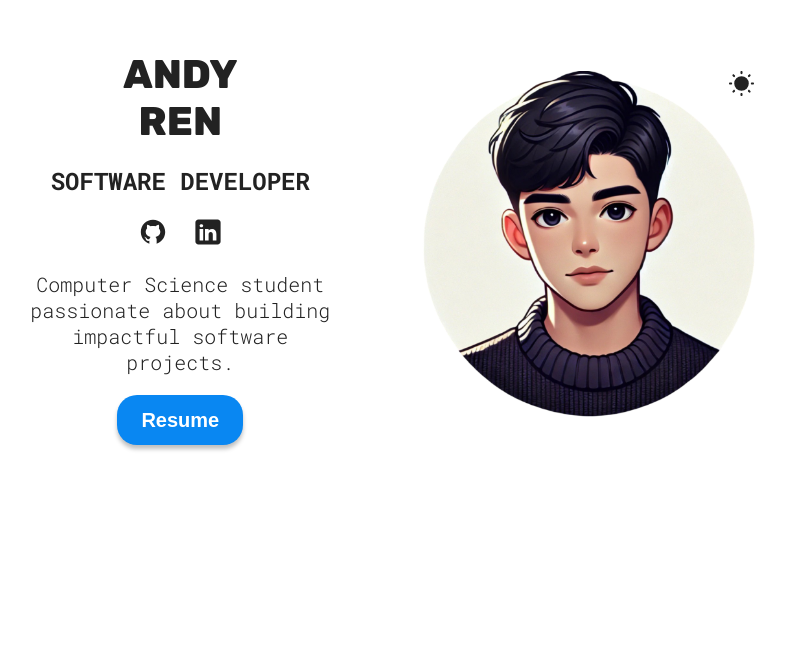
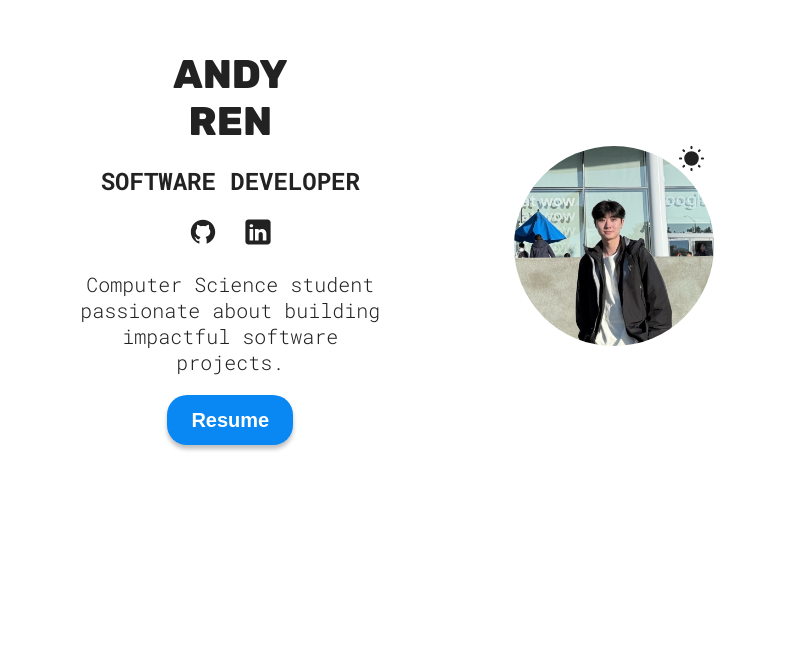
Before and after one commit to andyr3n/andyren-portfolio, a React (Vite) app: page / in a window 1280 px wide. Shown: the part 152-800 px from the top of the page, without its empty margins (243-1028 px from the left). Built offline with nearby package versions, Linux system fonts and the light colour scheme.

Commit message:
changed pfp

```diff
--- a/package.json
+++ b/package.json
@@ -24,6 +24,6 @@
     "eslint-plugin-react-hooks": "^5.0.0",
     "eslint-plugin-react-refresh": "^0.4.14",
     "globals": "^15.12.0",
-    "vite": "^6.0.1"
+    "vite": "^6.0.11"
   }
 }
--- a/src/sections/Hero/Hero.jsx
+++ b/src/sections/Hero/Hero.jsx
@@ -1,5 +1,5 @@
 import styles from './HeroStyles.module.css';
-import heroImg from '../../assets/Andy.png';
+import heroImg from '../../assets/Andy1.png';
 import sun from '../../assets/sun.svg';
 import moon from '../../assets/moon.svg';
 import githubLight from '../../assets/github-light.svg';
--- a/src/sections/Hero/HeroStyles.module.css
+++ b/src/sections/Hero/HeroStyles.module.css
@@ -86,9 +86,10 @@
       justify-content: space-evenly;
 
       .hero {
-        max-width: 350px;
-        width: 350px;
+        max-width: 200px;
+        border-radius: 50%;
       }
+
     }
   }
 
```
Also changed, not shown: src/assets/Andy1.png (added), 1 other file (tests, documents, lock files or other folders).
